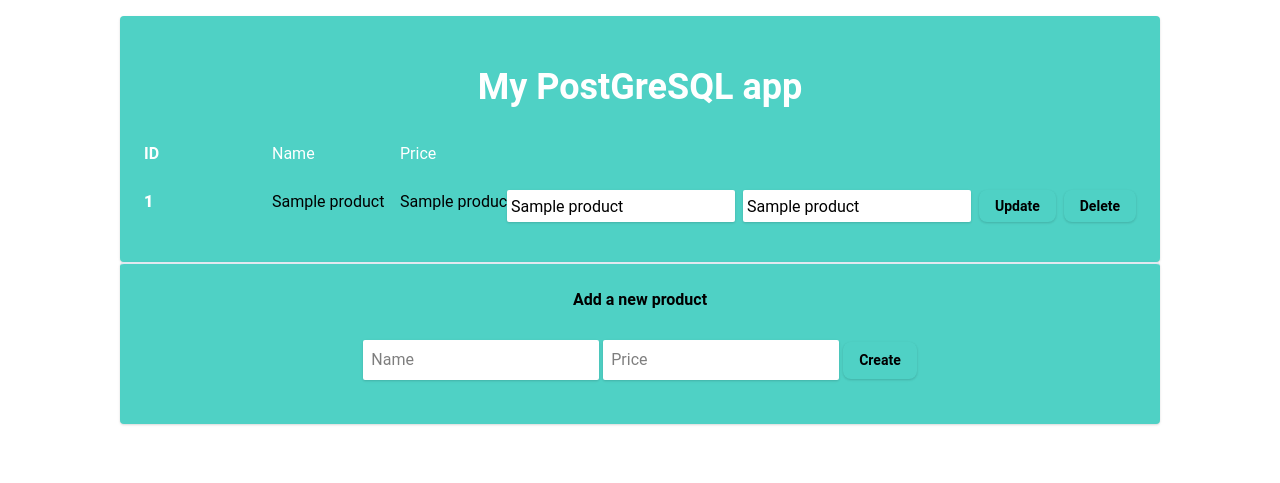
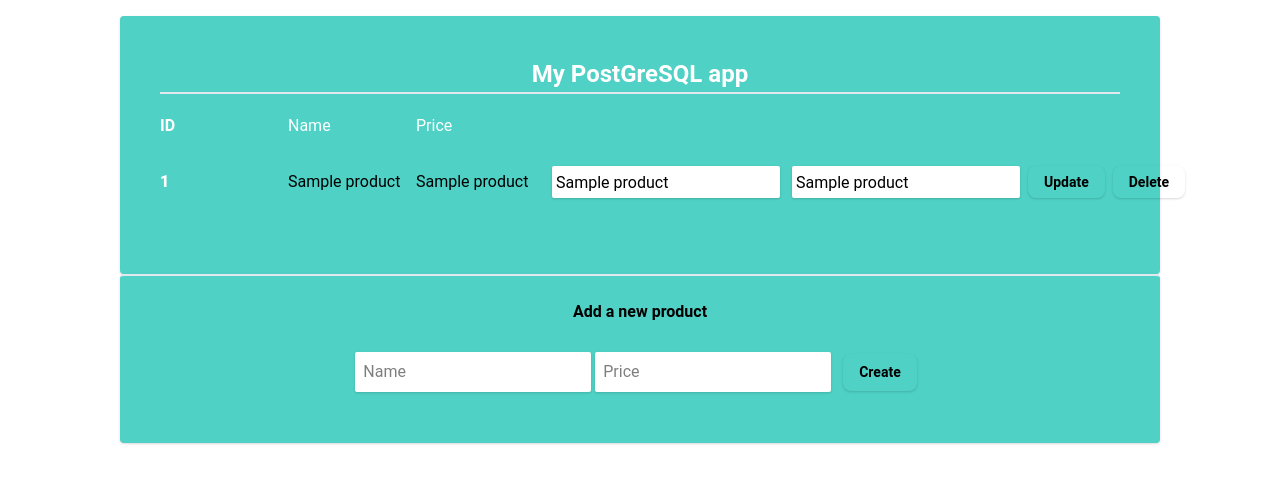
Before and after one commit to vtoch23/Python-Flask-Postgres, a Flask app: page / in a window 1280 px wide. Shown: the top 483 px of the page. Run offline with Flask 3, Linux system fonts and the light colour scheme; a database or web service that is not in the repository returns one stand-in record (values such as "Sample title"); style sheets or scripts are compiled from the project's sources; some libraries are stand-ins or nearby versions; some web fonts are replaced.

Commit message:
updated styles

```diff
--- a/templates/index.html
+++ b/templates/index.html
@@ -8,51 +8,51 @@
 </head>
 
 <body class="bg-white p-4">
-    <div class="w-5/6 text-center mx-auto shadow rounded bg-teal-400 p-6">
-        <h1 class="font-bold text-white text-4xl my-5 text-center">My PostGreSQL app</h1>
+    <div class="w-5/6 text-center mx-auto shadow rounded bg-teal-400 p-10">
+        <h1 class="font-bold text-white text-2xl mb-3 text-center border-b-2 mx-15">My PostGreSQL app</h1>
+
         <div class="lg:max-w-xl sm:max-w-full flex-col flex text-left justify-start py-2 text-white">
             <div class="font-bold w-32 text-left">ID</div>
             <div class="w-32 text-left">Name</div>
             <div class="w-32 text-left">Price</div>
         </div>
+
         {% for row in data %}
         <div class="lg:max-w-full flex-col lg:flex text-left justify-between py-2 sm:flex-none">
+            <div class="lg:max-w-xl sm:max-w-full flex-col lg:flex text-left justify-between py-2 sm:flex-none">
+                <div class="lg:max-w-xl sm:max-w-full flex-col flex text-left justify-start py-2">
+                    <div class="w-32 text-white font-extrabold text-left"> {{ row[0] }}</div>
+                    <div class="w-32 text-left"> {{ row[1] }}</div>
+                    <div class="w-32 text-left"> {{ row[2] }}</div>
+                </div>
 
-            <div class="lg:max-w-xl sm:max-w-full flex-col flex text-left justify-start py-2">
-                <div class="w-32 text-white font-extrabold text-left"> {{ row[0] }}</div>
-                <div class="w-32 text-left"> {{ row[1] }}</div>
-                <div class="w-32 text-left"> {{ row[2] }}</div>
-            </div>
-
-            <div class="lg:max-w-lg sm:max-w-full flex-col lg:flex text-left justify-end py-2 float-right sm:flex-none">
-                <div class="flex flex-col h-8">
-                    <form class="lg:flex flex-col px-2 sm:flex-none" action="/update" method="post">
+                <div class="lg:flex md:flex flex-col px-2 sm:flex-none w-fit justify-between">
+                    <div>
+                        <form action="/update" method="post">
                         <input type="hidden" name="id" value="{{ row[0] }}">
-                        <input class="input w-80 h-8 shadow rounded-sm bg-slate-200 p-1 mr-2" type="text" name="name"
+                        <input class="input w-80 h-8 shadow rounded-sm bg-slate-200 p-1 mr-2 my-1" type="text" name="name"
                             value="{{ row[1] }}">
-                        <input class="input w-80 h-8 shadow rounded-sm bg-slate-200 p-1" type="int" name="price"
+                        <input class="input w-80 h-8 shadow rounded-sm bg-slate-200 p-1 my-1 mr-2" type="int" name="price"
                             value="{{ row[2] }}">
                 </div>
                 <div class="flex flex-col h-8">
                     <form action="/update" method="post">
                         <input
-                            class="shadow text-sm right-0 h-8 font-bold px-4 mr-2 py-1 text-black rounded-lg hover:bg-black hover:text-white"
+                            class="shadow text-sm right-0 h-8 font-bold px-4 mr-2 my-1 py-1 text-black rounded-lg hover:bg-black hover:text-white"
                             type="submit" value="Update">
                     </form>
                     <form action="/delete" method="post">
                         <input type="hidden" name="id" value="{{ row[0] }}">
                         <input
-                            class="shadow text-sm right-0 h-8 font-bold px-4 py-1 text-black rounded-lg hover:bg-black hover:text-white"
+                            class="shadow text-sm right-0 h-8 font-bold px-4 my-1 py-1 text-black rounded-lg hover:bg-black hover:text-white"
                             type="submit" value="Delete">
                     </form>
                 </div>
             </div>
+            </div>
 
         </div>
         {% endfor %}
-
-    </div>
-
     </div>
 
     <div class="w-5/6 text-center mx-auto shadow rounded bg-teal-400 p-6 border-t-2">
@@ -63,7 +63,7 @@
             <input class="input w-80 h-9 shadow mt-2 rounded-sm bg-slate-200 p-2" type="int" name="price"
                 placeholder="Price">
             <input
-                class="shadow align-baseline text-sm right-0 font-bold px-4 py-2 text-slate-600 rounded-lg hover:bg-slate-100 hover:text-white"
+                class="shadow align-baseline text-sm right-0 font-bold px-4 m-2 py-2 text-slate-600 rounded-lg hover:bg-slate-100 hover:text-white"
                 type="submit" value="Create">
         </form>
     </div>
```
